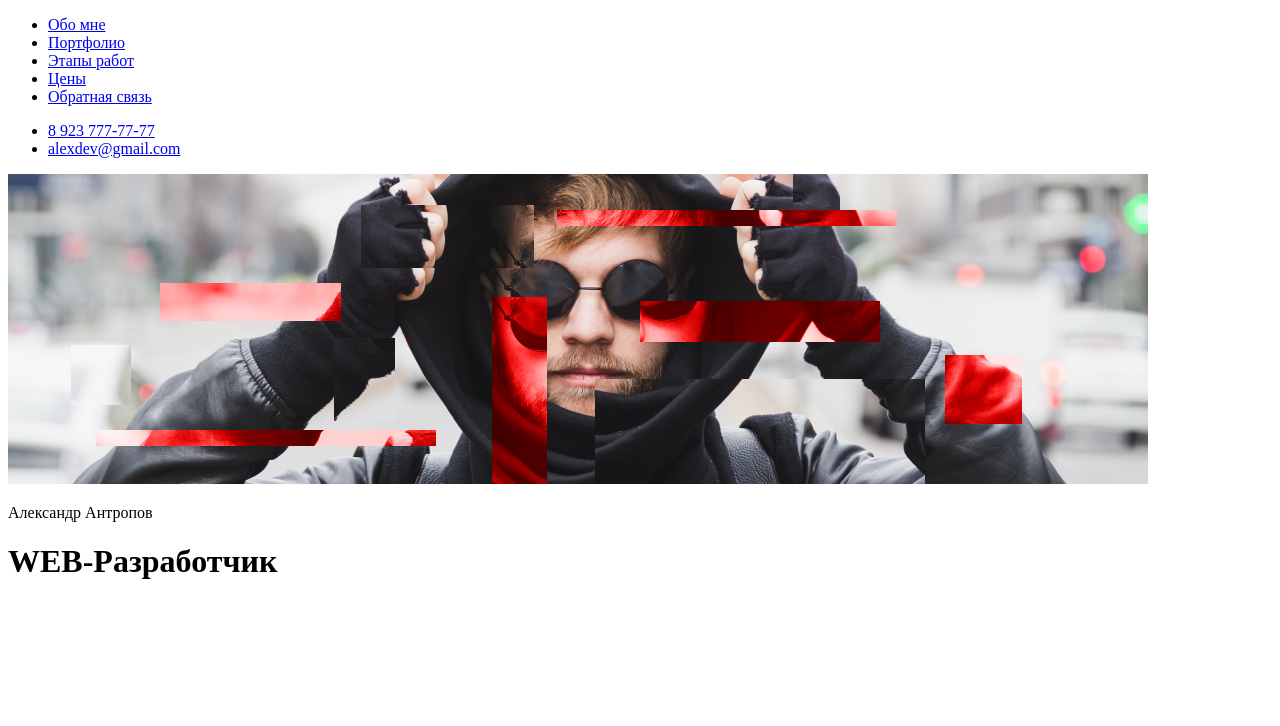
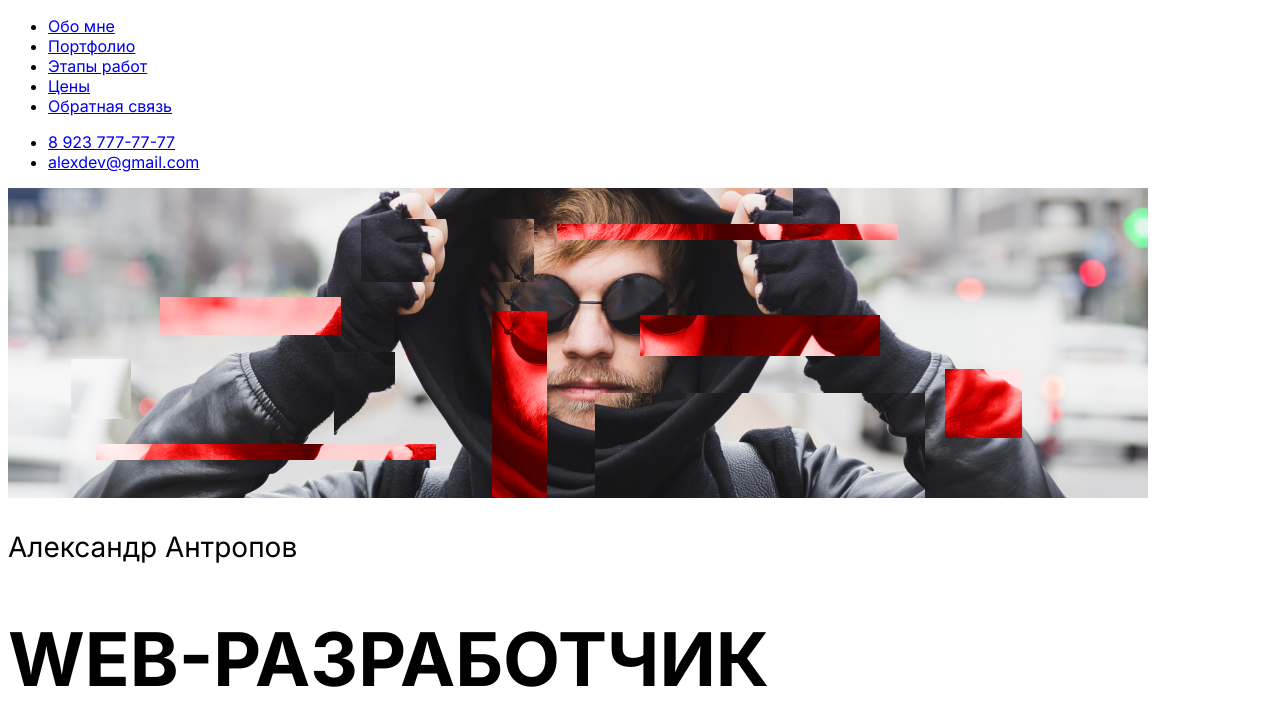
Before and after one commit to SergeiAgeev96/Portfolio1, a plain HTML site: page index.html in a window 1280 px wide. Drawn offline with Linux system fonts and the light colour scheme.

Commit message:
add font + css

```diff
--- a/css/style.css
+++ b/css/style.css
@@ -0,0 +1,14 @@
+body{
+    font-family: 'Inter', sans-serif;
+}
+
+.name{
+    font-size: 28px;
+    font-weight: 400;
+}
+
+.title-h1{
+    font-size: 74px;
+    font-weight: 700;
+    text-transform: uppercase;
+}
--- a/index.html
+++ b/index.html
@@ -5,6 +5,8 @@
     <meta http-equiv="X-UA-Compatible" content="IE=edge" />
     <meta name="viewport" content="width=device-width, initial-scale=1.0" />
     <title>Portfolio</title>
+    <link rel="preconnect" href="https://fonts.gstatic.com">
+    <link href="https://fonts.googleapis.com/css2?family=Inter:wght@400;700&display=swap" rel="stylesheet">
     <link rel="stylesheet" href="css/style.css">
   </head>
 
@@ -30,7 +32,7 @@
     <main>
       <div>
         <p class="name">Александр Антропов</p>
-        <h1 class="title-h1">WEB-Разработчик</h1>
+        <h1 class="title-h1">WEB-РАЗРАБОТЧИК</h1>
       </div>
     </main>
 
```
Also changed, not shown: font/Crom_v1.ttf (added).
